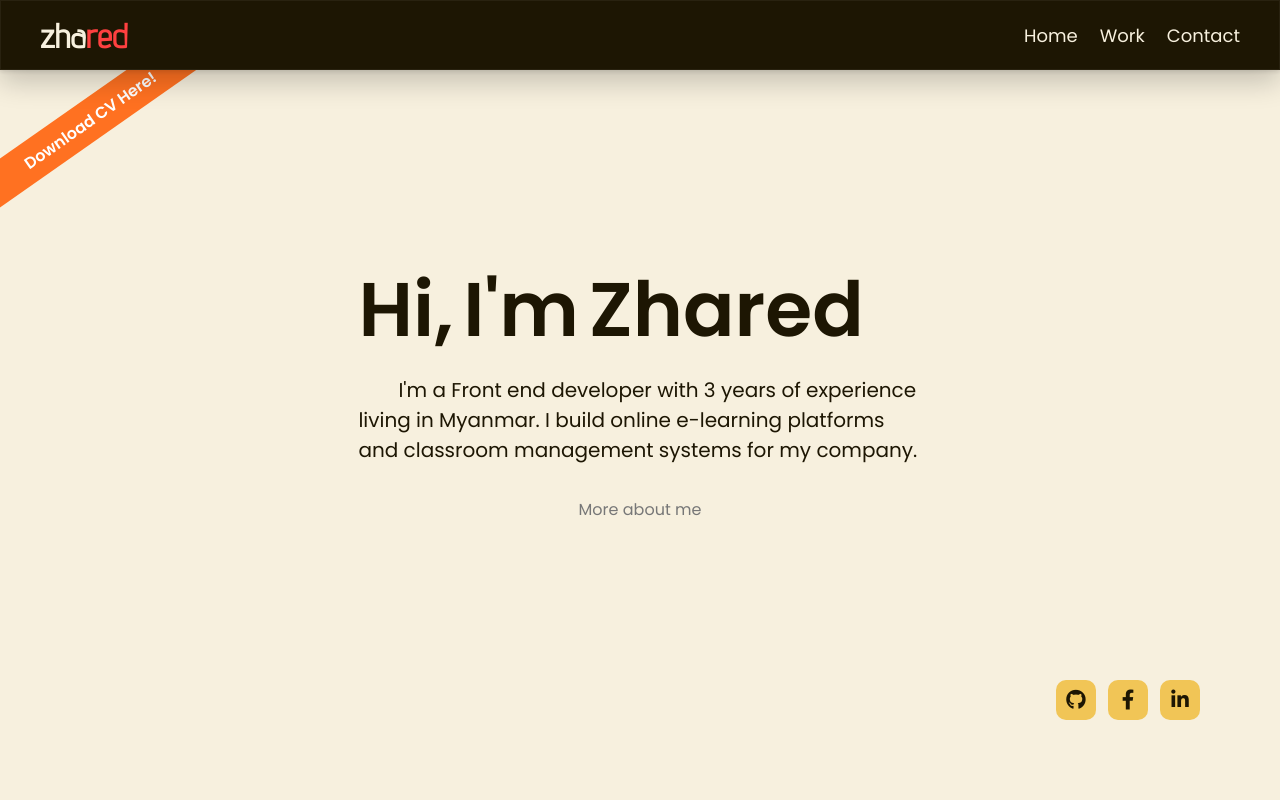
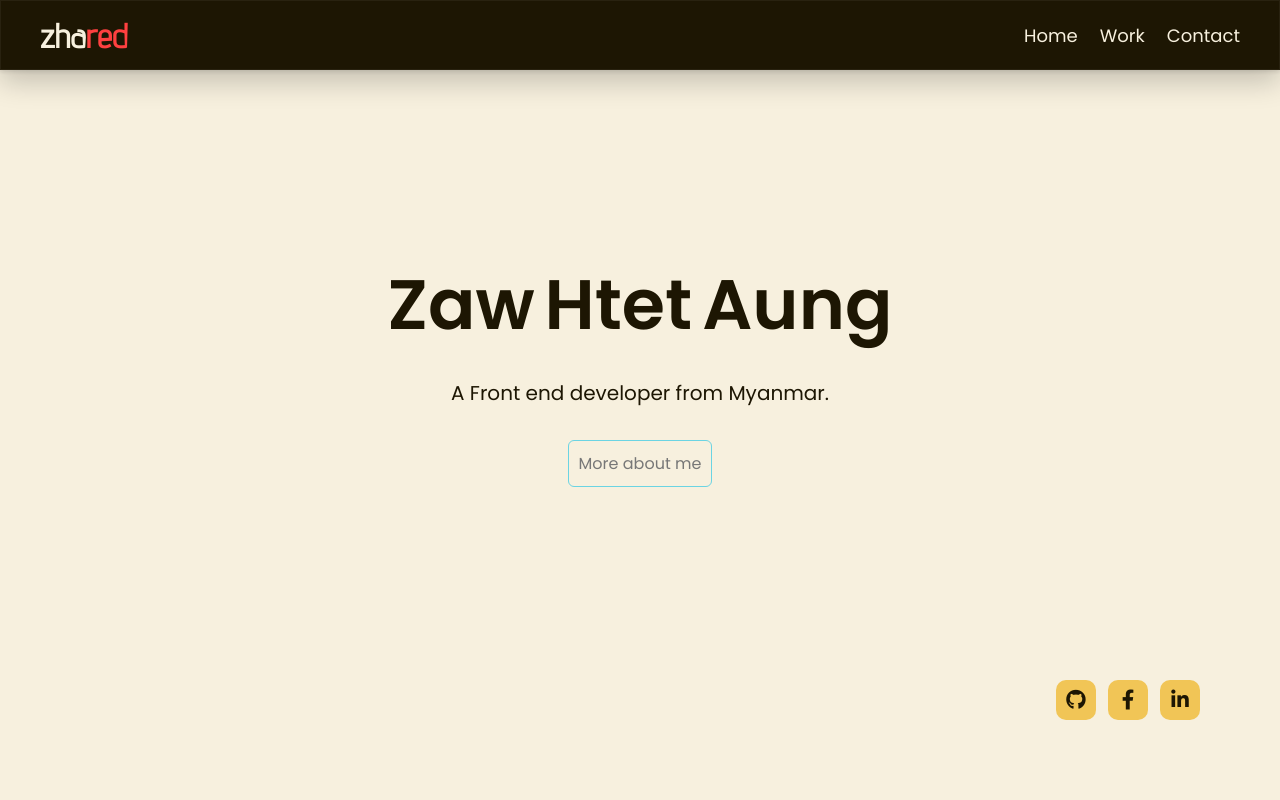
Before and after one commit to ZawCodes/ZharedField, a React (Create React App) app: page / in a window 1280 px wide. Shown: the top 800 px of the page. Built offline with nearby package versions, Linux system fonts and the light colour scheme.

Commit message:
style changes

```diff
--- a/src/App.css
+++ b/src/App.css
@@ -1,4 +1,4 @@
-@import url('https://fonts.googleapis.com/css2?family=Advent+Pro&family=Courier+Prime&family=Poppins:wght@100;400;600&display=swap');
+@import url('https://fonts.googleapis.com/css2?family=Advent+Pro&family=Courier+Prime&family=Poppins:wght@100;300;400;600&display=swap');
 @import 'animate.css';
 
 * {
@@ -18,6 +18,12 @@ body {
 .d-flex {
   display: flex;
 }
+.justify-content-center {
+  justify-content: center;
+}
+.align-items-center{
+  align-items: center;
+}
 @media only screen and (max-width: 1024px) {
   section {
     height: fit-content;
--- a/src/Components/Main/Main.css
+++ b/src/Components/Main/Main.css
@@ -15,8 +15,8 @@
     flex-wrap: wrap;
 }
 .main-container h3 {
-    font-size: 76px;
-    margin-bottom: 8px;
+    font-size: 70px;
+    margin-bottom: 20px;
     margin-top: 150px;
 }
 /* .main-container h3 > span {
@@ -37,12 +37,16 @@
     margin-top: 32px;
     text-align: center;
     cursor: pointer;
+    padding: 10px;
+    border: 1px solid #6bd4e3;
+    max-width: 200px;
+    border-radius: 6px;
 }
 .main-container .left-div {
-    width: 55%;
+    /* width: 55%; */
     display: flex;
     flex-direction: column;
-
+    text-align: center;
 }
 .main-container .left-div > p {
     /* padding: 40px; */
--- a/src/Components/Main/Main.jsx
+++ b/src/Components/Main/Main.jsx
@@ -8,7 +8,7 @@ import MyCV from '../assets/files/MyCV.pdf'
 const Main = () => {
     const [letterClass, setLetterClass] = useState('text-animate')
 
-    const welcomeText = ['H', 'i',',', ' ',`I`,`'`, 'm',' ','Z', 'h', 'a', 'r', 'e', 'd'];
+    const welcomeText = ['Z','a','w',' ','H','t','e','t',' ','A','u','n','g'];
 
     const texts = [
         'Javascript', 'Typescript', 'Html', 'Css', 'Angularjs', 'Angular', 'Reactjs', 'Nodejs', 'Git', 'Figma', 'Bootstrap', 'SQL'
@@ -38,9 +38,9 @@ const Main = () => {
             <Header />
             <section className='main-section'>
                 <a target="_blank" href={MyCV}>
-                <div className='cv-download'>
+                {/* <div className='cv-download'>
                     Download CV Here!
-                </div>
+                </div> */}
                 </a>
                 <main className='main-container'>
                     <div className='left-div'>
@@ -51,9 +51,10 @@ const Main = () => {
                             idx={1}
                             />
                         </h3>
-                        <p><span className='tab'></span>I'm a <span>Front end developer </span>with 3 years of experience
-                           living in Myanmar. I build online e-learning platforms and classroom management systems for my company.</p>
-                        <p onClick={() => scrollToAbout()} className='more'>More about me</p>
+                        <p>A Front end developer from Myanmar.</p>
+                        <div className='d-flex justify-content-center' onClick={() => scrollToAbout()}>
+                            <p className='more'>More about me</p>
+                        </div>
                     </div>
                     {/* <div className='right-div tagcloud'>
                     </div> */}
```
